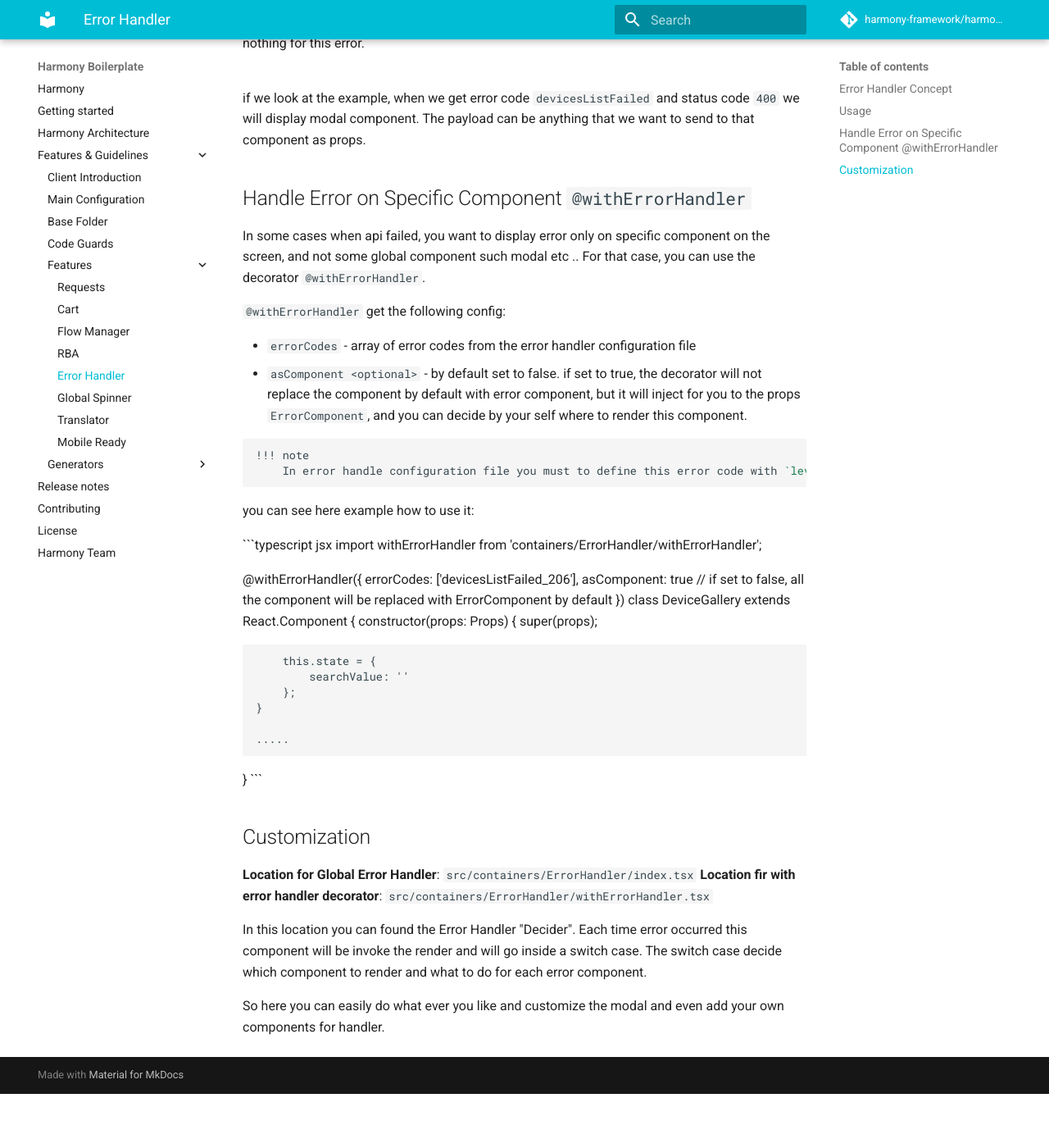
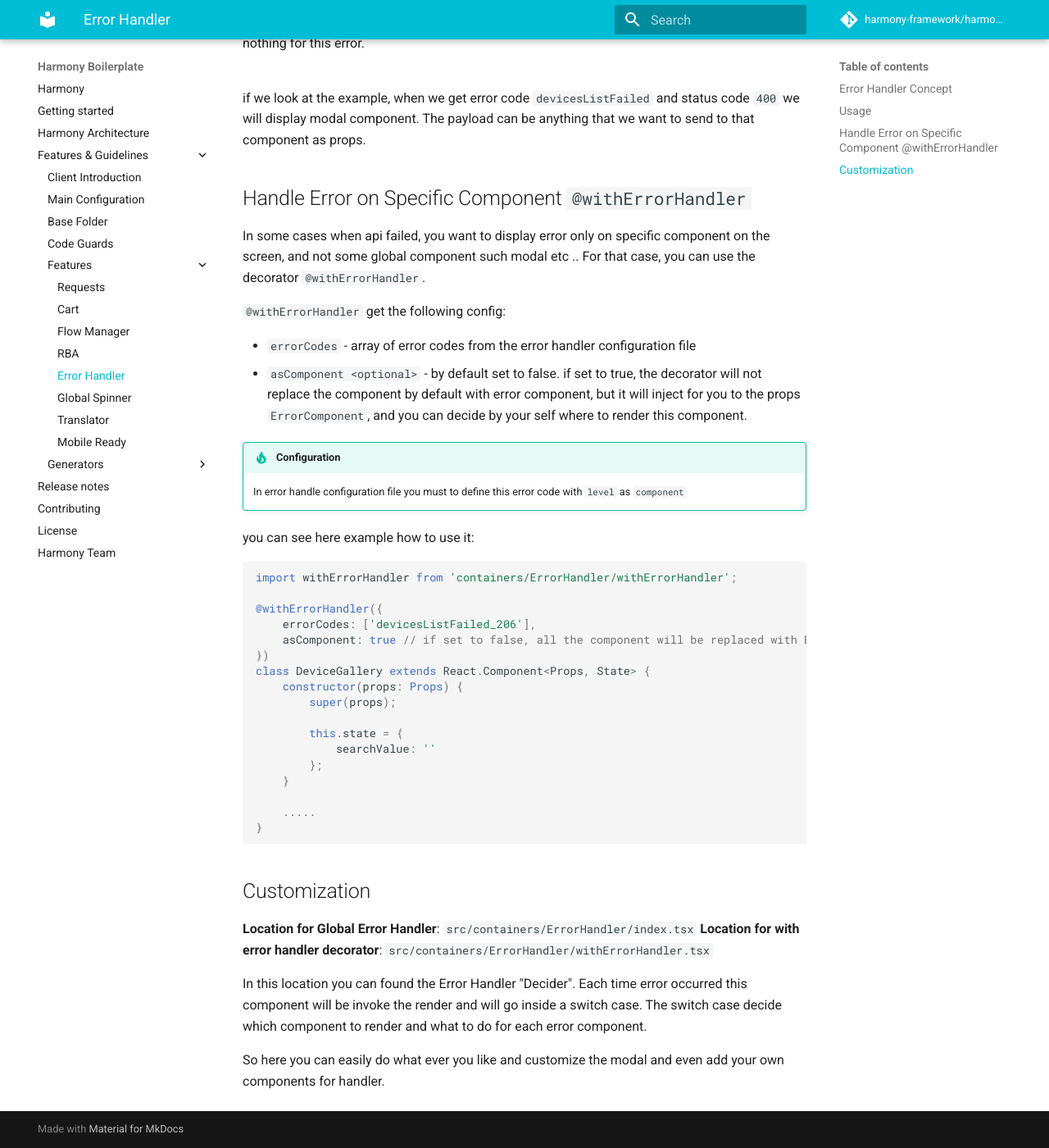
Before and after one commit to harmony-framework/harmony-boilerplate, an MkDocs documentation site: the page built from docs/docs/extensions/client/error_handler.md, in a window 1280 px wide and 1400 px high, scrolled down 1470 px. Shown: the whole window at 82% size. Built offline with MkDocs 1.6.1 and Material for MkDocs 9.7.7, drawn with Linux system fonts in a browser that asks for light colours; comment, search, counter and statistics services are not loaded; before the commit the page ends 2804 px from its top, so only the background shows below that.

Commit message:
Update docs

````diff
--- a/docs/docs/extensions/client/error_handler.md
+++ b/docs/docs/extensions/client/error_handler.md
@@ -69,14 +69,14 @@
 - `asComponent <optional>` - by default set to false. if set to true, the decorator will not replace the component by default with error component, but
 it will inject for you to the props `ErrorComponent`, and you can decide by your self where to render this component.
 
-``` markdown
-!!! note
+
+!!! tip "Configuration"
     In error handle configuration file you must to define this error code with `level` as `component`
-```
+
 
 you can see here example how to use it:
 
-```typescript jsx
+```typescript
 import withErrorHandler from 'containers/ErrorHandler/withErrorHandler';
 
 @withErrorHandler({
@@ -99,7 +99,7 @@
 ## Customization
 
 <b>Location for Global Error Handler</b>: `src/containers/ErrorHandler/index.tsx`
-<b>Location fir with error handler decorator</b>: `src/containers/ErrorHandler/withErrorHandler.tsx`
+<b>Location for with error handler decorator</b>: `src/containers/ErrorHandler/withErrorHandler.tsx`
 
 In this location you can found the Error Handler "Decider".
 Each time error occurred this component will be invoke the render and will go inside a switch case.
````
Also changed, not shown: docs/site/extensions/client/error_handler/index.html, docs/site/search/search_index.json, 1 other file.
